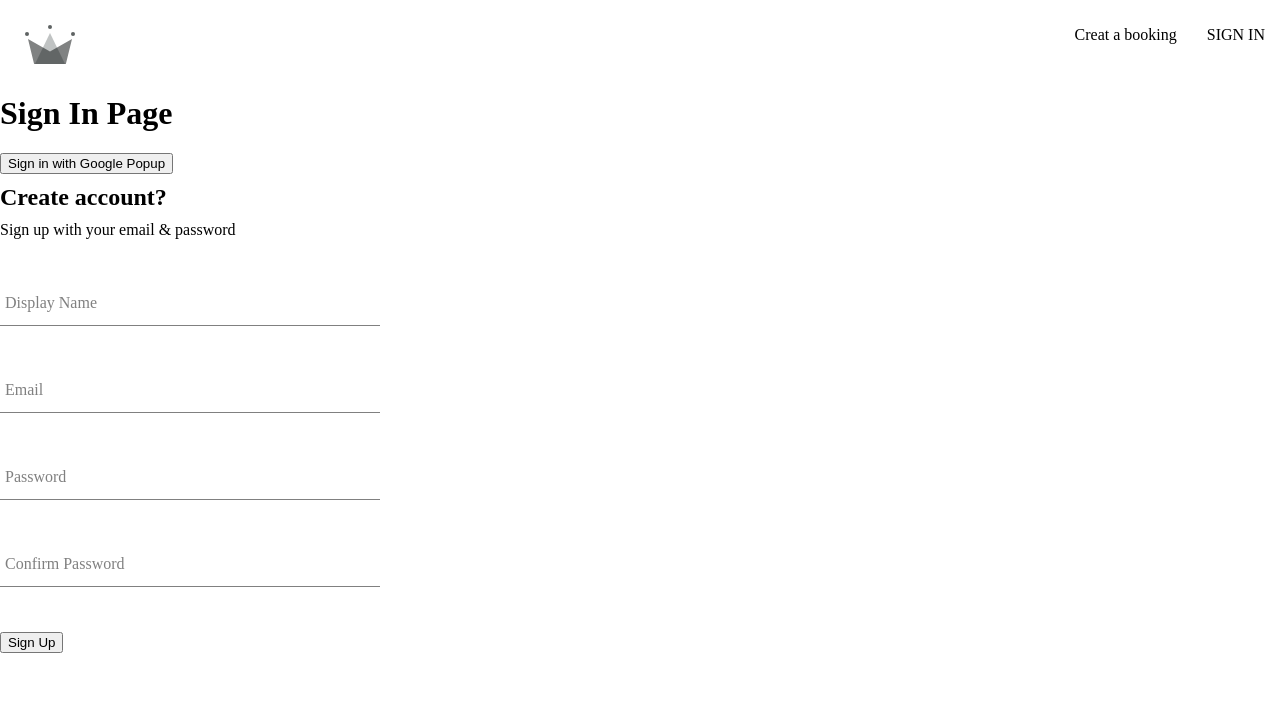
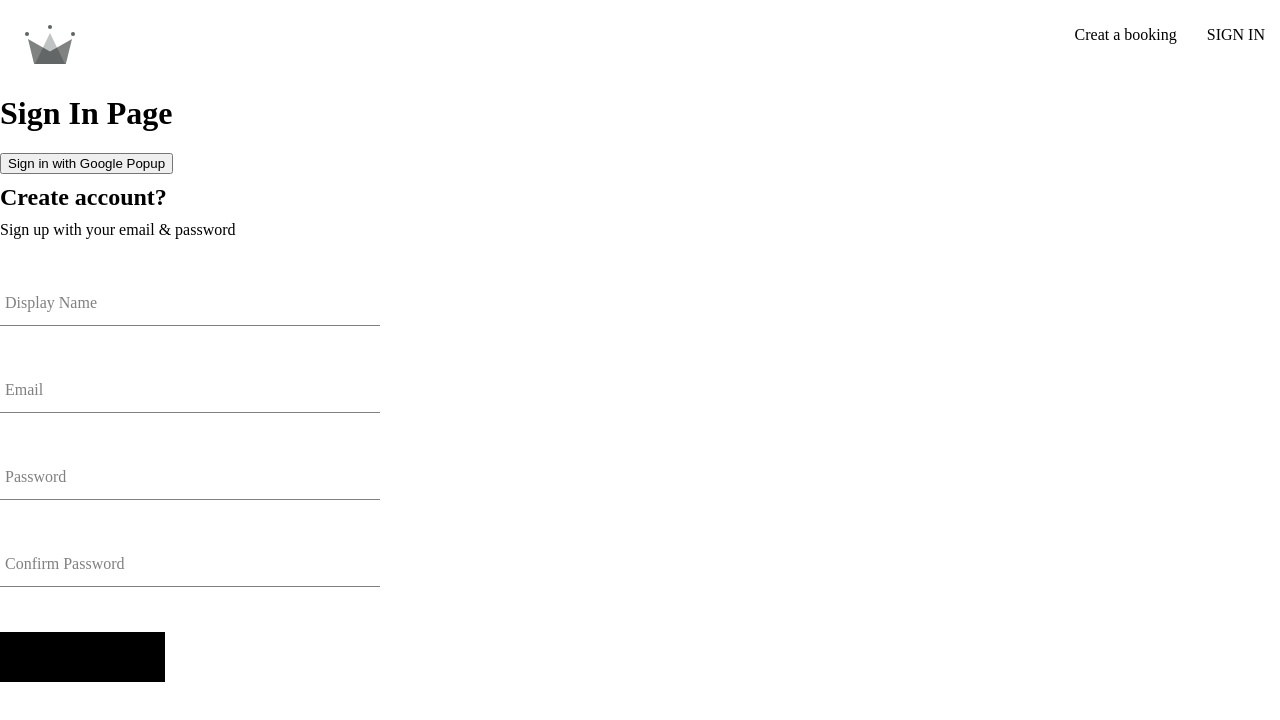
Before and after one commit to unekuogbaje/leathermore, a React (Create React App) app: page /sign-in in a window 1280 px wide. Shown: the top 720 px of the page. Built offline with nearby package versions, Linux system fonts and the light colour scheme; the HTML template or start-up script is replaced by a standard one.

Commit message:
button component

```diff
--- /dev/null
+++ b/src/components/button/button.jsx
@@ -0,0 +1,17 @@
+import './button.styles.scss'
+
+const BUTTON_TYPE_CLASSES = {
+    google: 'google-sign-in',
+    inverted: 'inverted'
+}
+const Button = ({ Children, buttonType, ...otherProps }) => {
+    return (
+        <button className= {`button-container ${BUTTON_TYPE_CLASSES[buttonType] }`}
+        {...otherProps}
+        >
+            {Children}
+        </button>
+        );
+};
+
+export default Button;
--- /dev/null
+++ b/src/components/button/button.styles.scss
@@ -0,0 +1,46 @@
+.button-container {
+    min-width: 165px;
+    width: auto;
+    height: 50px;
+    letter-spacing: 0.5px;
+    line-height: 50px;
+    padding: 0 35px 0 35px;
+    font-size: 15px;
+    background-color: black;
+    color: white;
+    text-transform: uppercase;
+    font-family: 'Open Sans Condensed';
+    font-weight: bolder;
+    border: none;
+    cursor: pointer;
+    display: flex;
+    justify-content: center;
+
+    &:hover {
+      background-color: white;
+      color: black;
+      border: 1px solid black;
+    }
+
+    &.google-sign-in {
+      background-color: #4285f4;
+      color: white;
+
+      &:hover {
+        background-color: #357ae8;
+        border: none;
+      }
+    }
+
+    &.inverted {
+      background-color: white;
+      color: black;
+      border: 1px solid black;
+
+      &:hover {
+        background-color: black;
+        color: white;
+        border: none;
+      }
+    }
+  }
--- a/src/components/sign-up/sign-up.component.jsx
+++ b/src/components/sign-up/sign-up.component.jsx
@@ -1,7 +1,7 @@
 import { useState } from "react";
 
 import FormInput from '../form-input/form-input.component';
-
+import Button from "../button/button";
 import {
     createAuthUserWithEmailAndPassword,
     createUserDocumentFromAuth
@@ -96,7 +96,7 @@
                 name="confirmPassword"
                 value={confirmPassword}
                 />
-                <button type='submit'>Sign Up</button>
+                <Button type='submit'>Sign Up</Button>
             </form>
         </div>
     );
```
